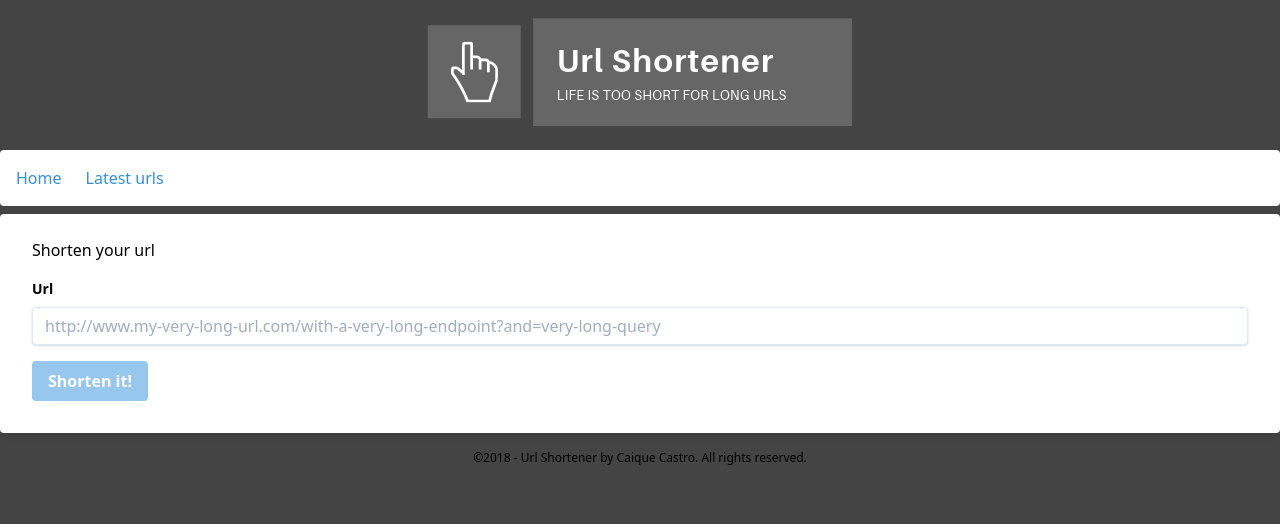
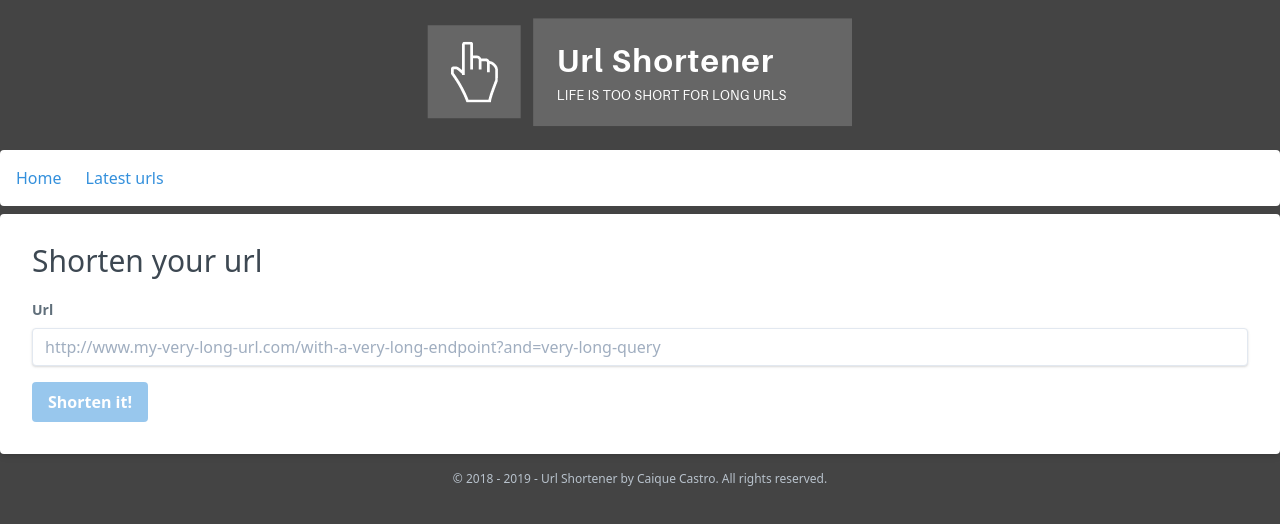
Before and after one commit to caiquecastro/url-shortener, a Vue app: page / in a window 1280 px wide. Shown: the top 524 px of the page. Built offline with nearby package versions, Linux system fonts and the light colour scheme; no server answers.

Commit message:
Extract some css classes to components css classes

```diff
--- a/src/App.vue
+++ b/src/App.vue
@@ -14,8 +14,10 @@
     <div class="bg-white shadow-md rounded px-8 pt-6 pb-8 mb-4">
       <router-view />
     </div>
-    <p class="text-center text-grey text-xs">
-      ©2018 - Url Shortener by Caique Castro. All rights reserved.
-    </p>
+    <footer class="Footer">
+      <p>
+        &copy; 2018 - 2019 - Url Shortener by Caique Castro. All rights reserved.
+      </p>
+    </footer>
   </div>
 </template>
--- a/src/components/UrlShortenerForm.vue
+++ b/src/components/UrlShortenerForm.vue
@@ -1,6 +1,6 @@
 <template>
   <div class="w-full mx-auto">
-    <h1 class="text-grey-darker mb-4">Shorten your url</h1>
+    <h1 class="AppTitle">Shorten your url</h1>
     <form @submit.prevent="shortenUrl">
       <div class="mb-4">
         <label class="block text-grey-darker text-sm font-bold mb-2" for="url">
--- a/src/main.css
+++ b/src/main.css
@@ -18,6 +18,12 @@ body {
     @apply text-blue-darker;
 }
 
+.AppTitle {
+    @apply text-3xl;
+    @apply text-grey-darkest;
+    @apply mb-4;
+}
+
 .ErrorMessage {
     @apply p-4;
     @apply mt-4;
@@ -34,3 +40,9 @@ body {
     @apply flex;
     @apply items-center;
 }
+
+.Footer {
+    @apply text-grey;
+    @apply text-center;
+    @apply text-xs;
+}
--- a/src/views/LatestUrls.vue
+++ b/src/views/LatestUrls.vue
@@ -1,8 +1,8 @@
 <template>
   <div class="about">
-    <h1 class="text-grey-darker mb-4">Latest Urls</h1>
+    <h1 class="AppTitle">Latest Urls</h1>
 
-    <div class="mt-4 p-4 bg-red-light text-white rounded" v-show="errorMessage">
+    <div class="ErrorMessage" v-show="errorMessage">
       {{ errorMessage }}
     </div>
 
--- a/tailwind.config.js
+++ b/tailwind.config.js
@@ -5,6 +5,9 @@ module.exports = {
         primary: "#444444",
         blue: "#3490dc",
         "red-light": "#ef5753",
+        'grey': '#b8c2cc',
+        'grey-darkest': '#3d4852',
+        "grey-darker": "#606f7b",
         "grey-light": "#dae1e7",
         "blue-darker": "#1c3d5a"
       }
```
